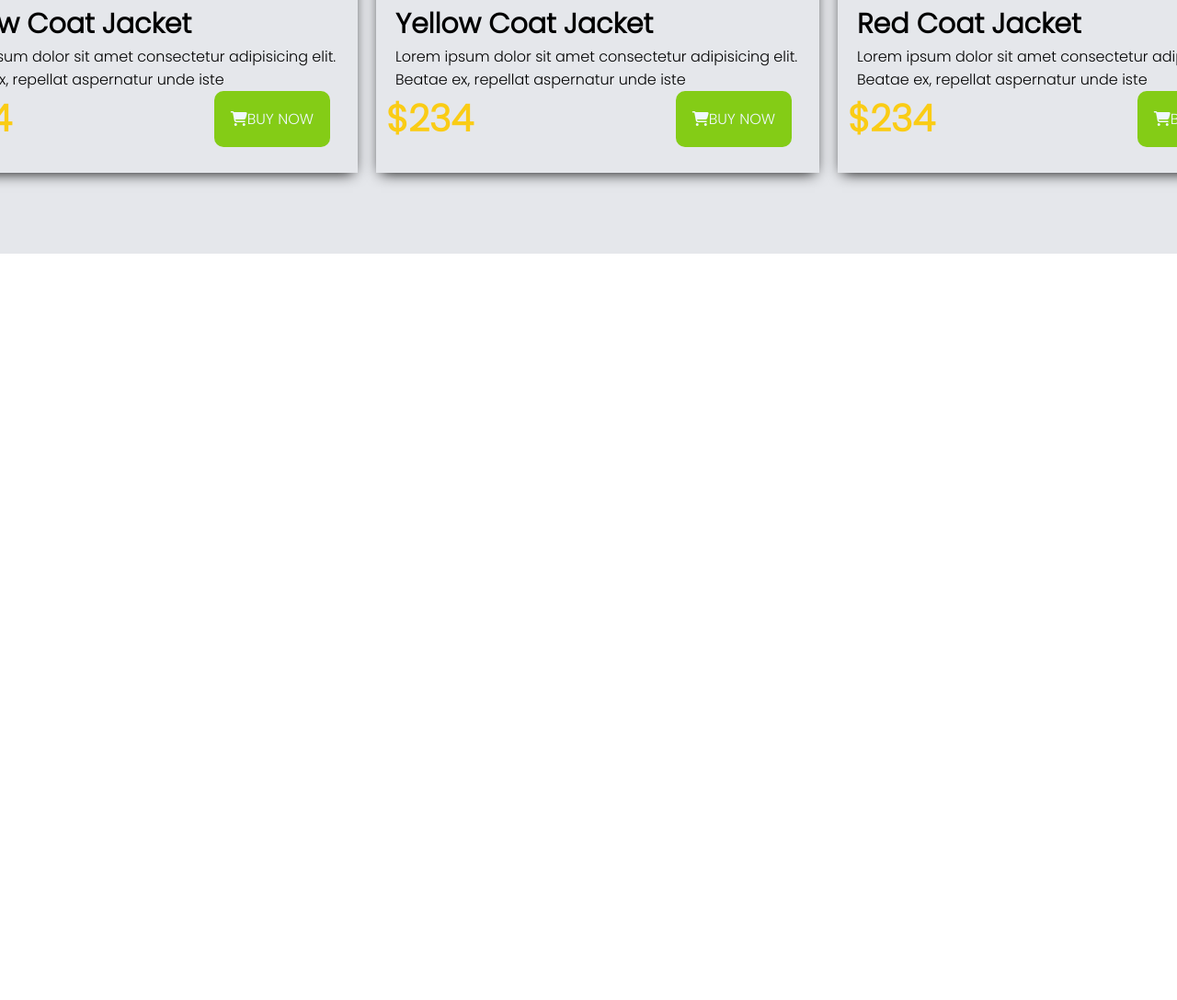
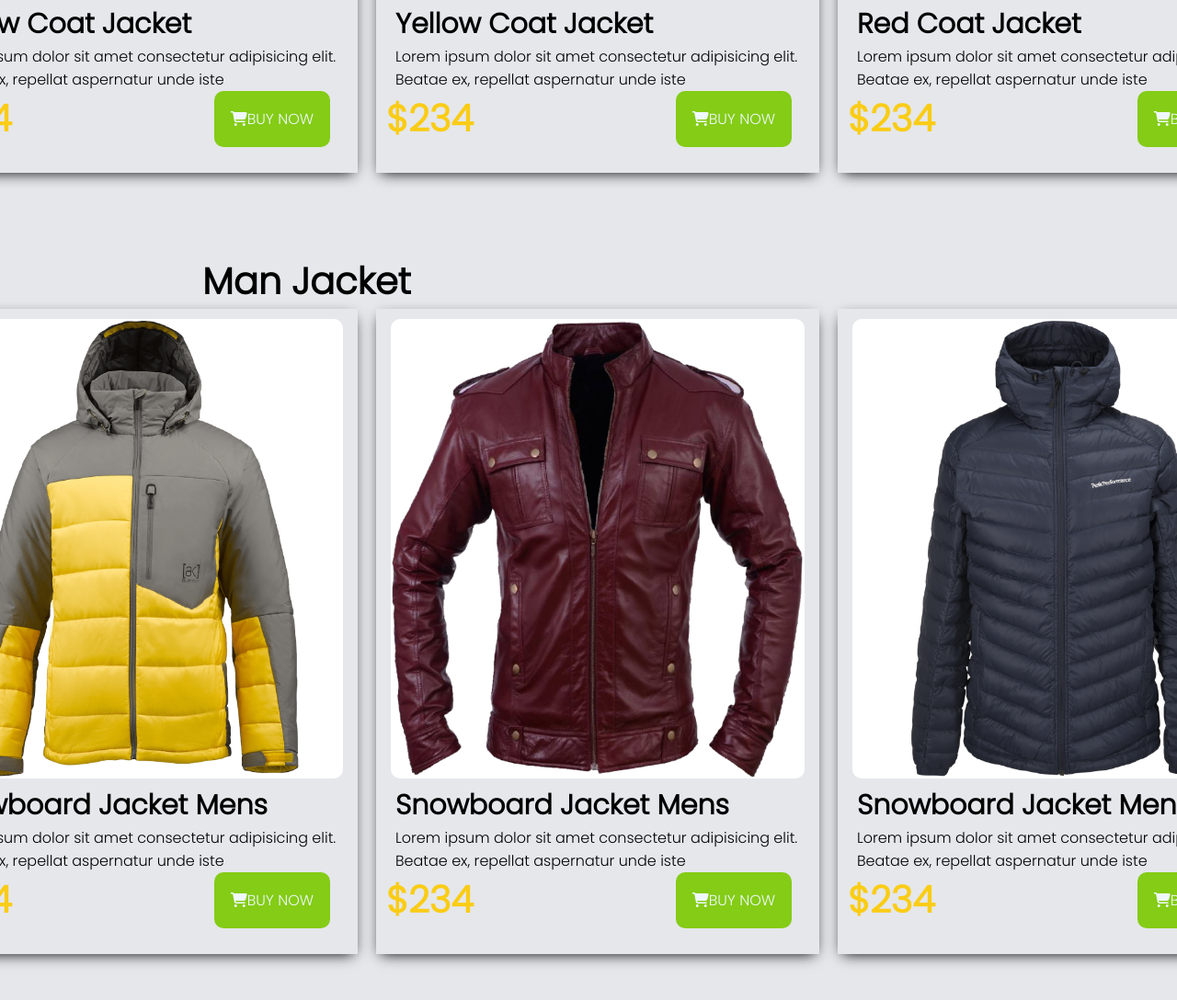
Before and after one commit to tamimaaktern/penguin-ecom-website, a plain HTML site: page index.html in a window 1280 px wide. Shown: the part 1224-2312 px from the top of the page at 92% size. Before the commit the page ends 1500 px from the top, so only its background shows below. Drawn offline with Linux system fonts and the light colour scheme.

Commit message:
man jacket

```diff
--- a/index.html
+++ b/index.html
@@ -26,7 +26,7 @@
          <!-- header end -->
     </header>
     <!-- woman jacket start -->
-    <section class="sc1" >
+    <section class="sc" >
         <h2>Woman Jacket</h2>
         <div class="woman">
             <div class="wj">
@@ -38,7 +38,7 @@
                     <a href="" class="btn"><i class="fa-solid fa-cart-shopping"></i>BUY NOW</a>
                 </div>
             </div>
-            <div class="wj wj1">
+            <div class="wj">
                 <img src="images/jacket-2.png" alt="">
                 <h3>Yellow Coat Jacket</h3>
                 <p>Lorem ipsum dolor sit amet consectetur adipisicing elit. Beatae ex, repellat aspernatur unde iste</p>
@@ -47,7 +47,7 @@
                     <a href="" class="btn"><i class="fa-solid fa-cart-shopping"></i>BUY NOW</a>
                 </div>
             </div>
-            <div class="wj wj1">
+            <div class="wj">
                 <img src="images/jacket-3.png" alt="">
                 <h3>Red Coat Jacket</h3>
                 <p>Lorem ipsum dolor sit amet consectetur adipisicing elit. Beatae ex, repellat aspernatur unde iste</p>
@@ -59,5 +59,39 @@
         </div>
     </section>
     <!-- woman jacket end -->
+    <!-- man jacket start -->
+    <section class="sc" >
+        <h2>Man Jacket</h2>
+        <div class="woman">
+            <div class="wj">
+                <img src="images/jacket-4.png" alt="">
+                <h3>Snowboard Jacket Mens</h3>
+                <p>Lorem ipsum dolor sit amet consectetur adipisicing elit. Beatae ex, repellat aspernatur unde iste</p>
+                <div class="price">
+                    <h2>$234</h2>
+                    <a href="" class="btn"><i class="fa-solid fa-cart-shopping"></i>BUY NOW</a>
+                </div>
+            </div>
+            <div class="wj">
+                <img src="images/jacket-5.png" alt="">
+                <h3>Snowboard Jacket Mens</h3>
+                <p>Lorem ipsum dolor sit amet consectetur adipisicing elit. Beatae ex, repellat aspernatur unde iste</p>
+                <div class="price">
+                    <h2>$234</h2>
+                    <a href="" class="btn"><i class="fa-solid fa-cart-shopping"></i>BUY NOW</a>
+                </div>
+            </div>
+            <div class="wj">
+                <img src="images/jacket-6.png" alt="">
+                <h3>Snowboard Jacket Mens</h3>
+                <p>Lorem ipsum dolor sit amet consectetur adipisicing elit. Beatae ex, repellat aspernatur unde iste</p>
+                <div class="price">
+                    <h2>$234</h2>
+                    <a href="" class="btn"><i class="fa-solid fa-cart-shopping"></i>BUY NOW</a>
+                </div>
+            </div>
+        </div>
+    </section>
+    <!-- man jacket end -->
 </body>
 </html>
--- a/style.css
+++ b/style.css
@@ -32,12 +32,12 @@
 .mdl{
     margin-left: 200px;
 }
-.sc1{
+.sc{
     background-color: #e5e7eb;
     width: 100%;
     height: 850px;
 }
-.sc1 h2{
+.sc h2{
     font-size: 40px;
     margin-left: 220px;
 }
```
